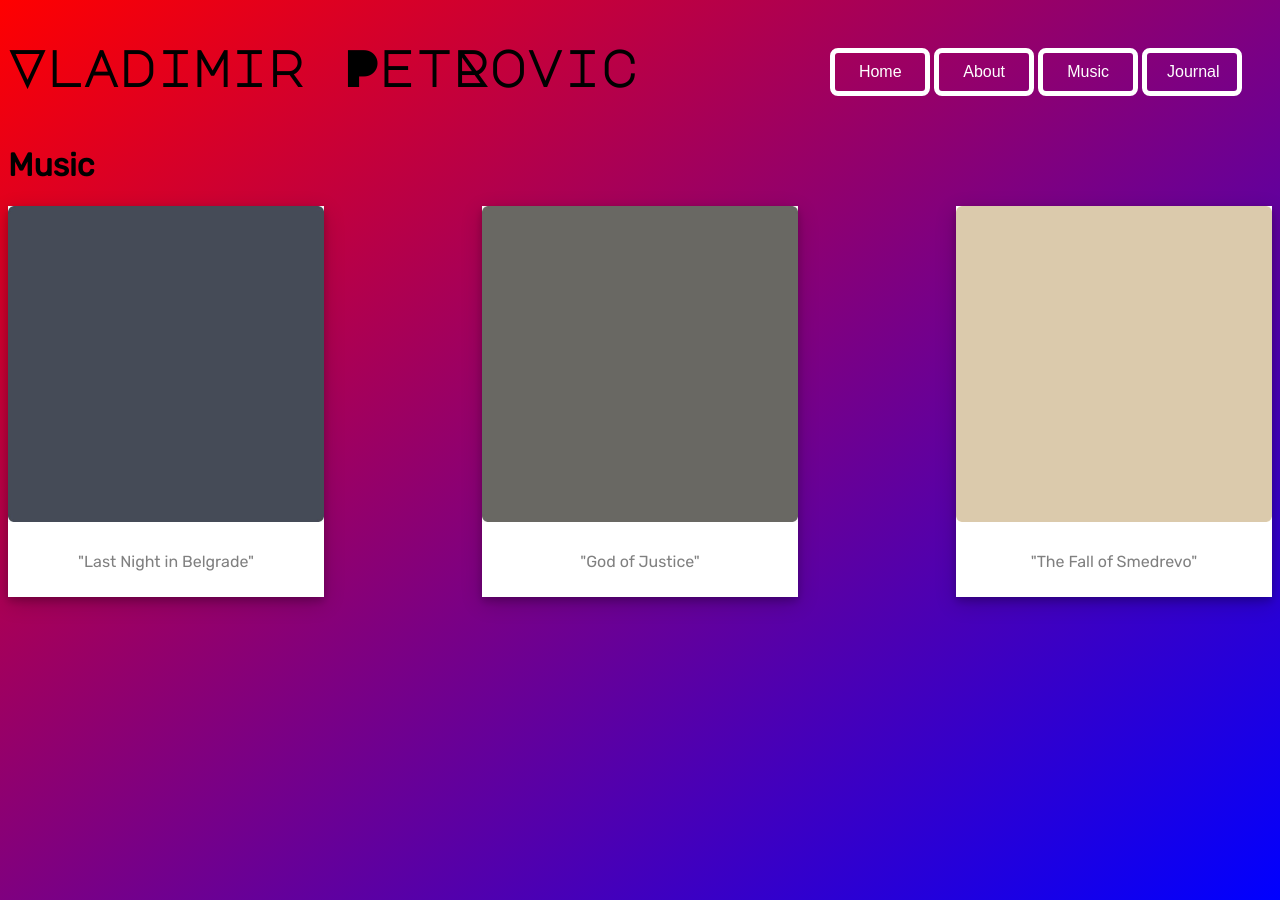
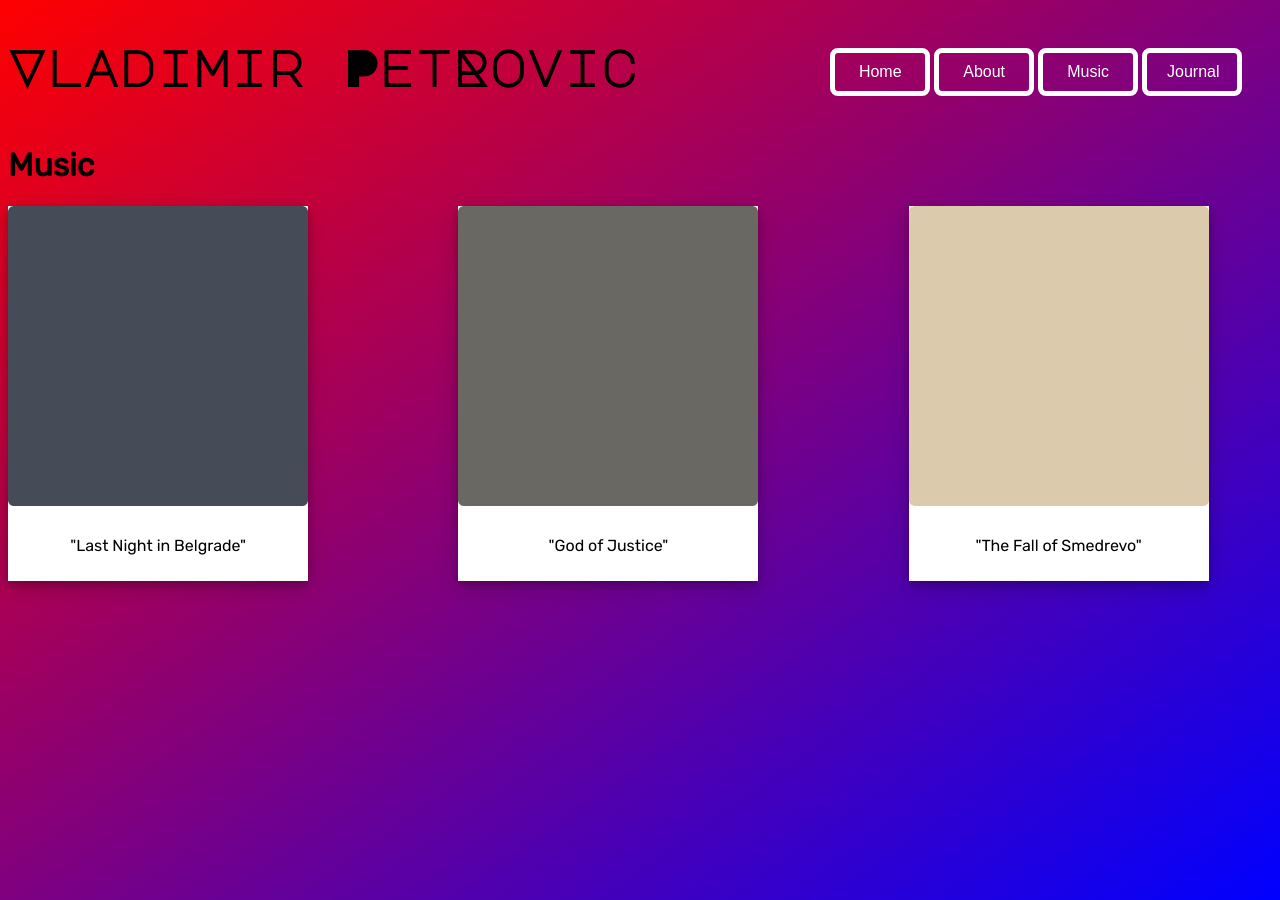
Before and after one commit to PaigeEmanuelle/PaigeEmanuelle.github.io, a Jekyll site: the page built from music.html, in a window 1280 px wide. Built offline with Jekyll 4.4.1, drawn with Linux system fonts in a browser that asks for light colours.

Commit message:
More edits to album covers

```diff
--- a/assets/css/style.css
+++ b/assets/css/style.css
@@ -21,7 +21,7 @@ div.polaroid {
 .gallery-container {
   display: flex;
   flex-direction: row;
-  color: grey;
+  width: 95%;
   justify-content: space-between;
 }
 
--- a/music.html
+++ b/music.html
@@ -19,7 +19,7 @@ title: "Music"
   </div>
 
   <div class="polaroid">
-    <img class="ivory" src="/assets/ivory.png" alt="Ivory" style="width:100%">
+    <img class="ivory" src="/assets/ivory.jpg" alt="Ivory" style="width:100%">
     <div class="container">
     <p>"The Fall of Smedrevo"</p>
     </div>
```
Also changed, not shown: assets/ivory.jpg (renamed from assets/ivory.png).
